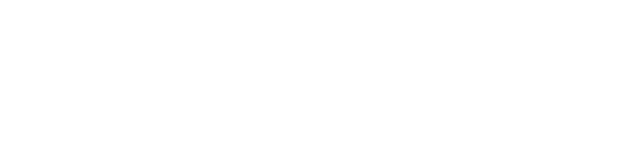
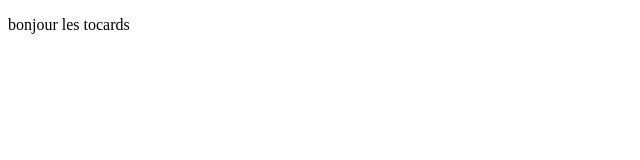
Before and after one commit to Maxostrm/NathanOsteo, a plain HTML site: page accueil.html in a window 1280 px wide. Shown: the whole page, without its empty margins (0-640 px from the left). Drawn offline with Linux system fonts and the light colour scheme.

Commit message:
ajout de <p>
test de mise en ligne

```diff
--- a/accueil.html
+++ b/accueil.html
@@ -7,5 +7,6 @@
     <body>
         <header>
         </header>
+        <p>bonjour les tocards</p>
     </body>
 </html>
```
